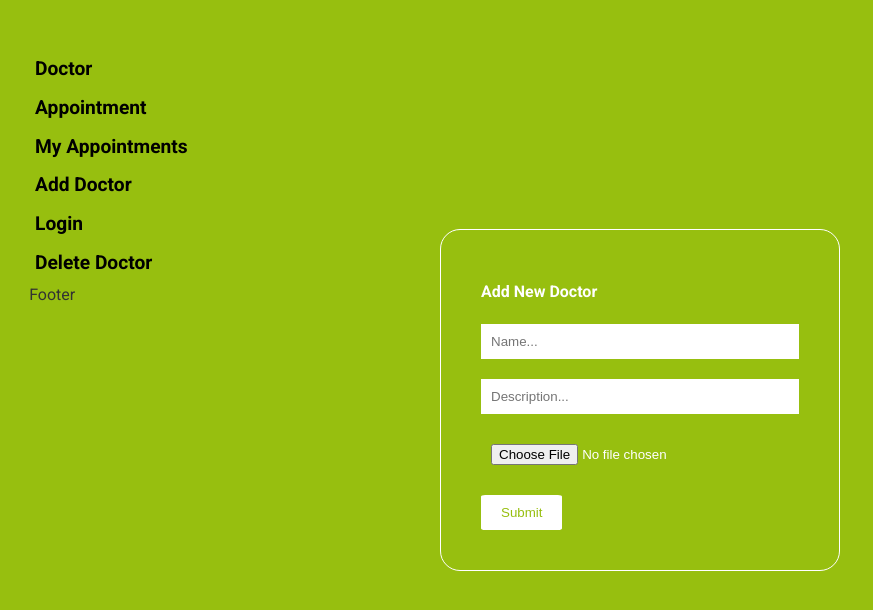
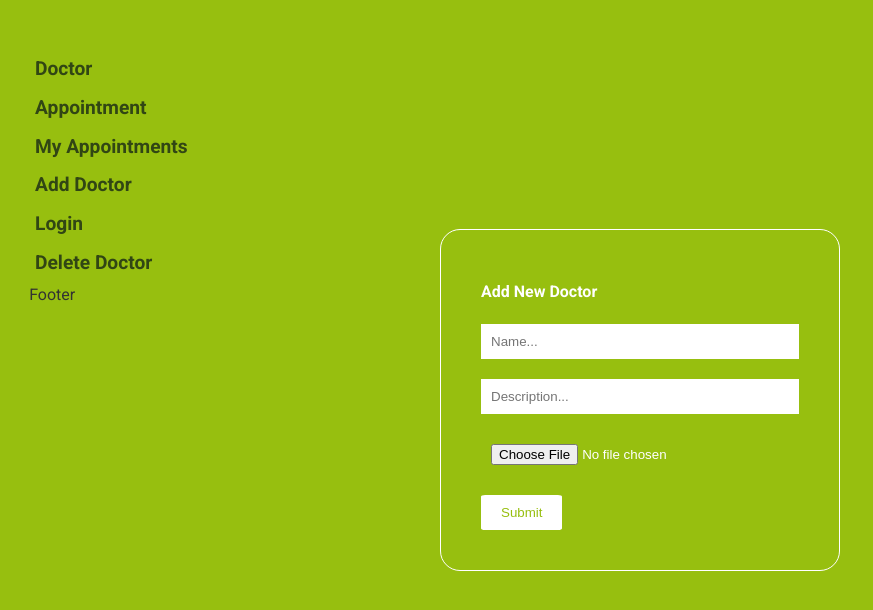
Before and after one commit to sumon766/doctor-appointment, a React (Create React App) app: page /add-doctor in a window 1280 px wide. Shown: the top 610 px of the page, without its empty margins (0-873 px from the left). Built offline with nearby package versions, Linux system fonts and the light colour scheme.

Commit message:
Change navbar color

```diff
--- a/src/components/navbar/navbar.module.scss
+++ b/src/components/navbar/navbar.module.scss
@@ -9,7 +9,7 @@ a {
   text-decoration: none;
   font-weight: bolder;
   font-size: larger;
-  color: black;
+  color: hwb(207 1% 91% / 0.685);
 }
 
 a:hover {
```
